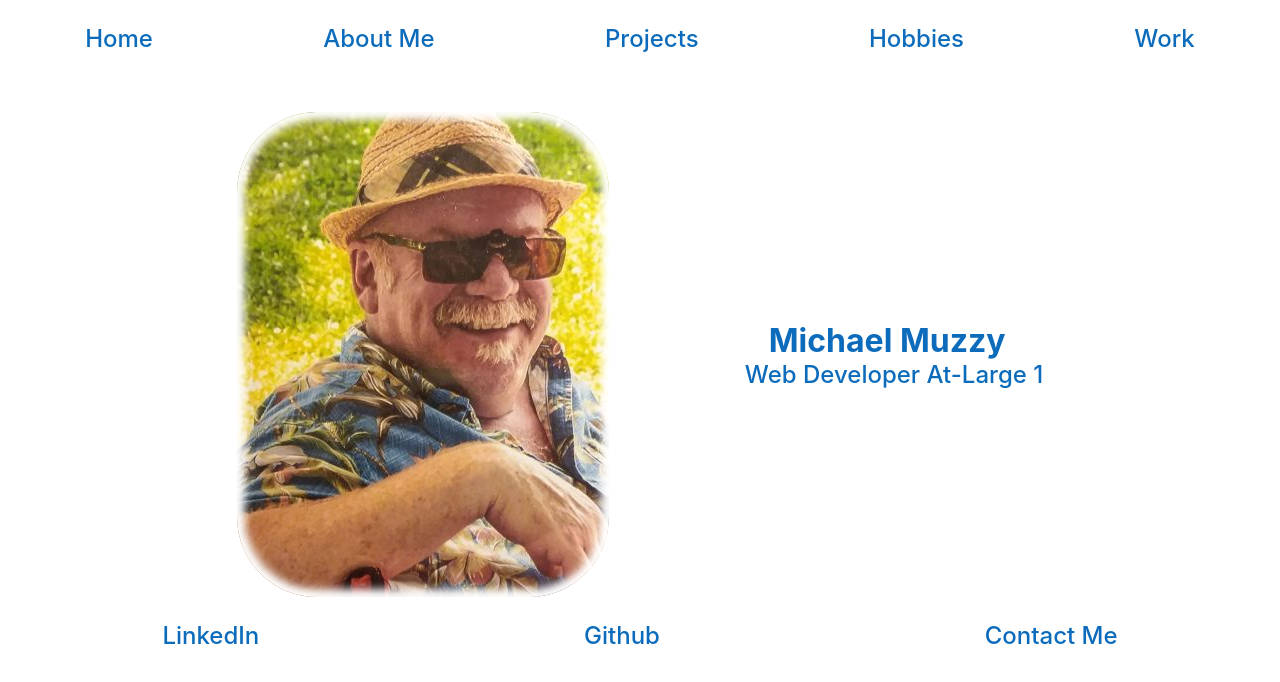
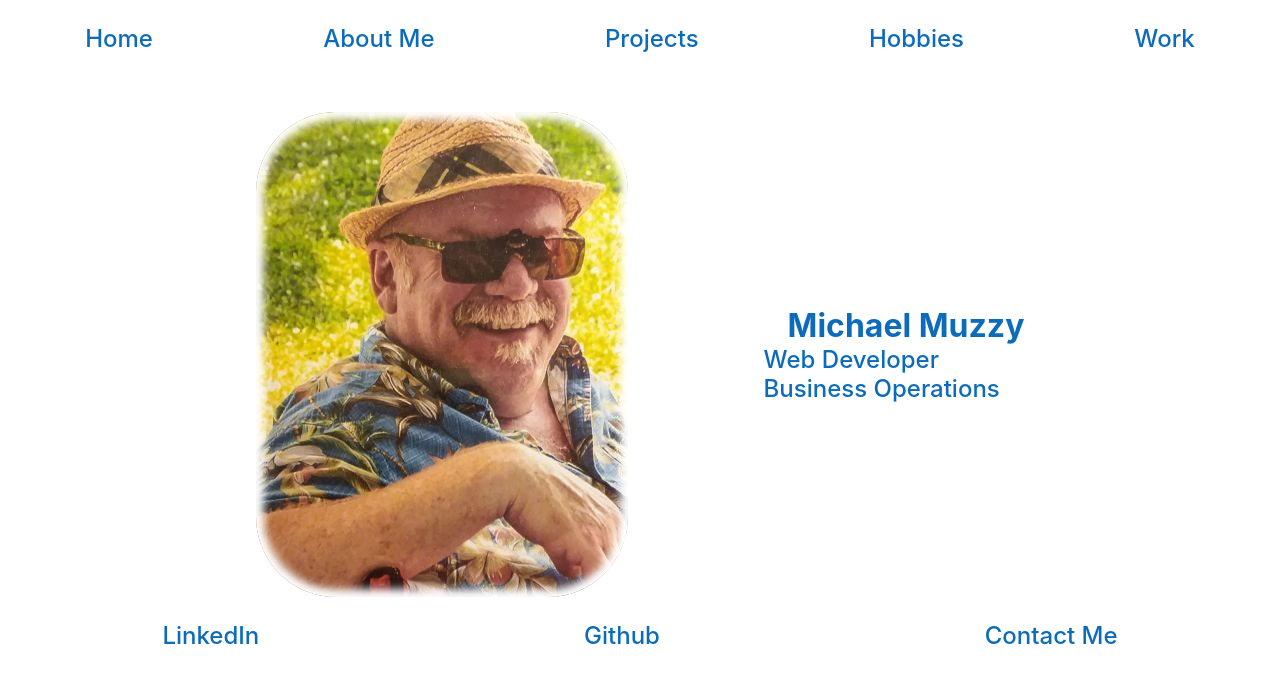
Before and after one commit to foxflyer40/Michael-Muzzy-portfolio, a React (Create React App) app in the folder client/: page / in a window 1280 px wide. Shown: the top 682 px of the page. Built offline with nearby package versions, Linux system fonts and the light colour scheme.

Commit message:
update home page

```diff
--- a/client/src/Home.js
+++ b/client/src/Home.js
@@ -21,7 +21,8 @@ class Home extends React.Component {
             <div>
                <div id="homeName">Michael Muzzy</div>
                <div id='homePageQuote'>
-                  Web Developer At-Large 1<br />
+                  Web Developer<br />
+                  Business Operations
             </div>
             </div>
 
```
